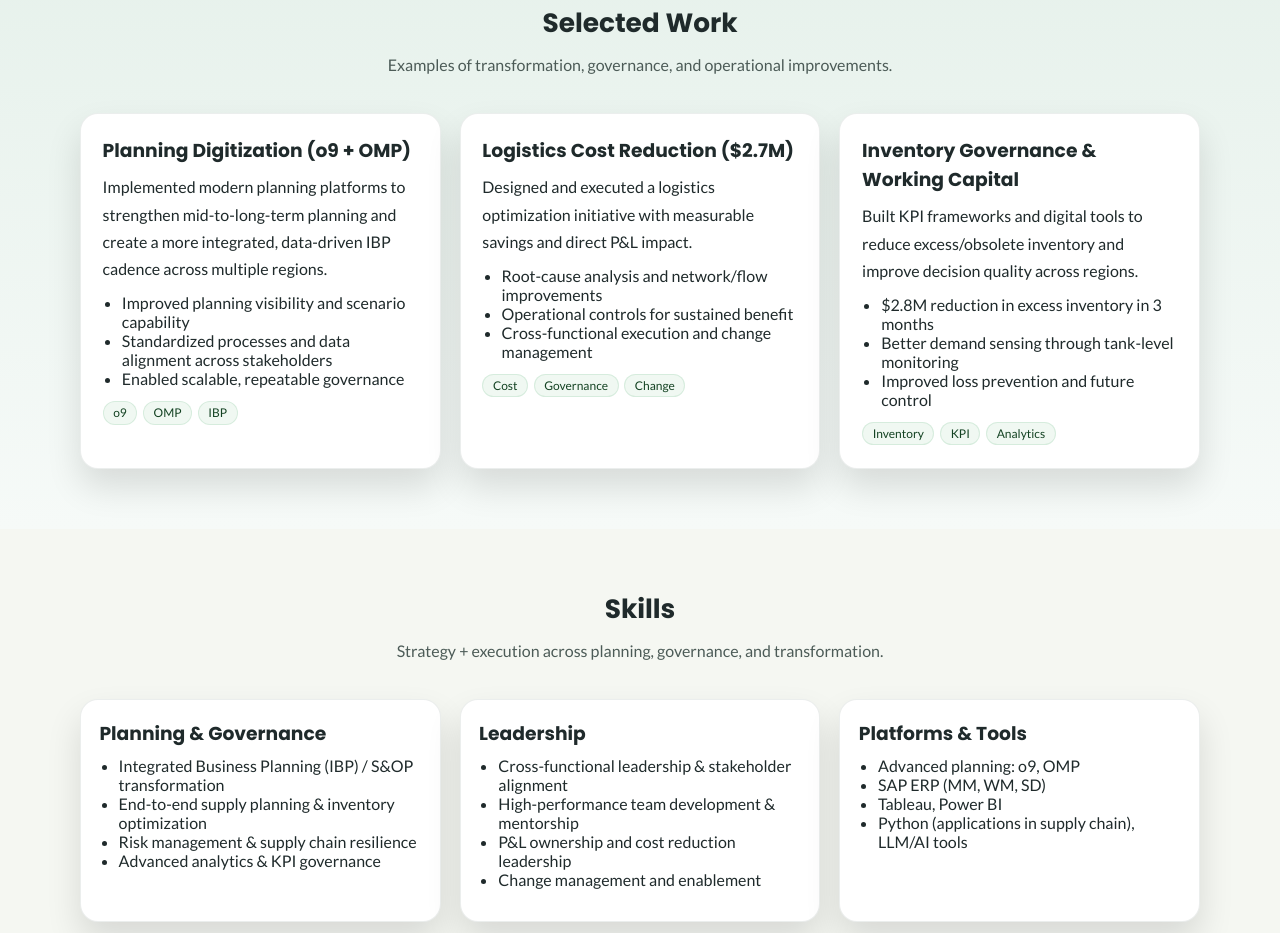
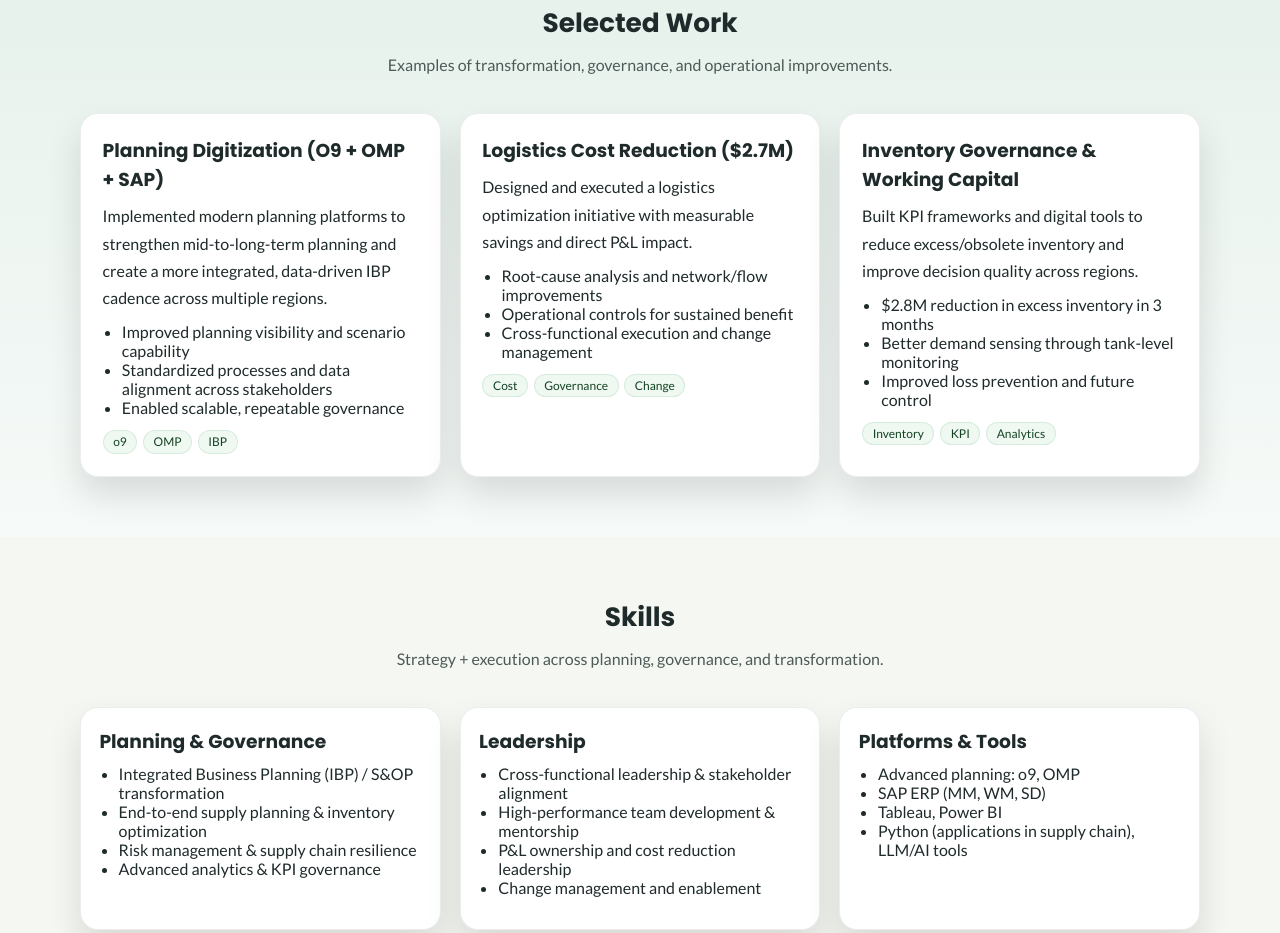
Before and after one commit to buildsheetauto/DawnKanyuh, a plain HTML site: page index.html in a window 1280 px wide. Shown: the part 3453-4386 px from the top of the page. Drawn offline with Linux system fonts and the light colour scheme.

Commit message:
Update project title to include SAP

```diff
--- a/index.html
+++ b/index.html
@@ -303,7 +303,7 @@
 
       <div class="card-grid">
         <article class="project-card">
-          <h3>Planning Digitization (o9 + OMP)</h3>
+          <h3>Planning Digitization (O9 + OMP + SAP)</h3>
           <p>
             Implemented modern planning platforms to strengthen mid-to-long-term planning and create a more
             integrated, data-driven IBP cadence across multiple regions.
```
